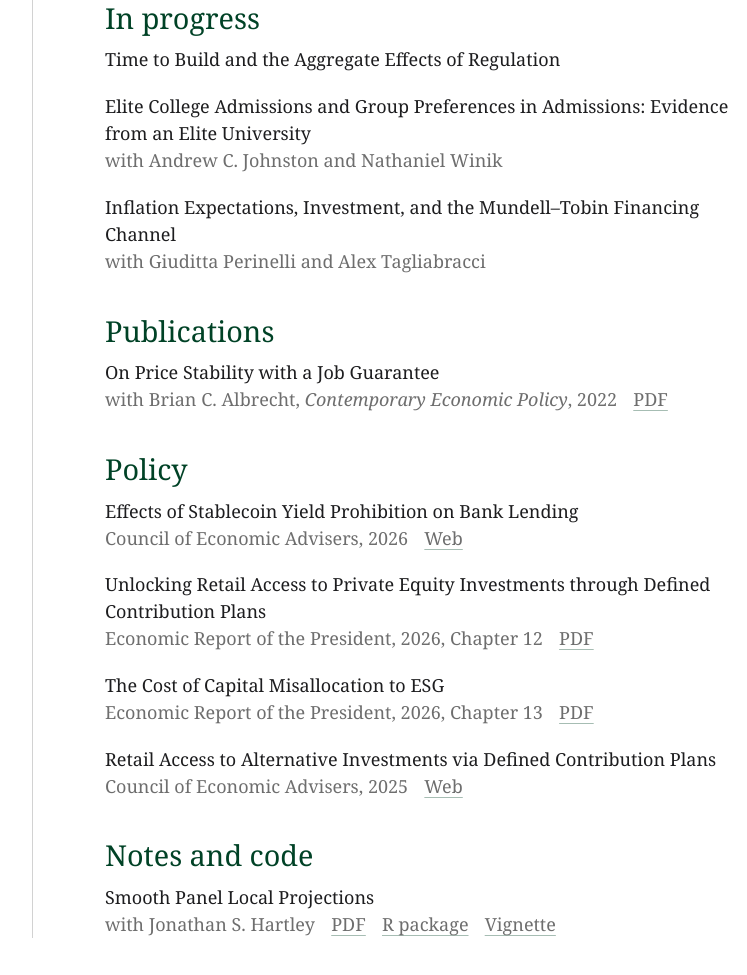
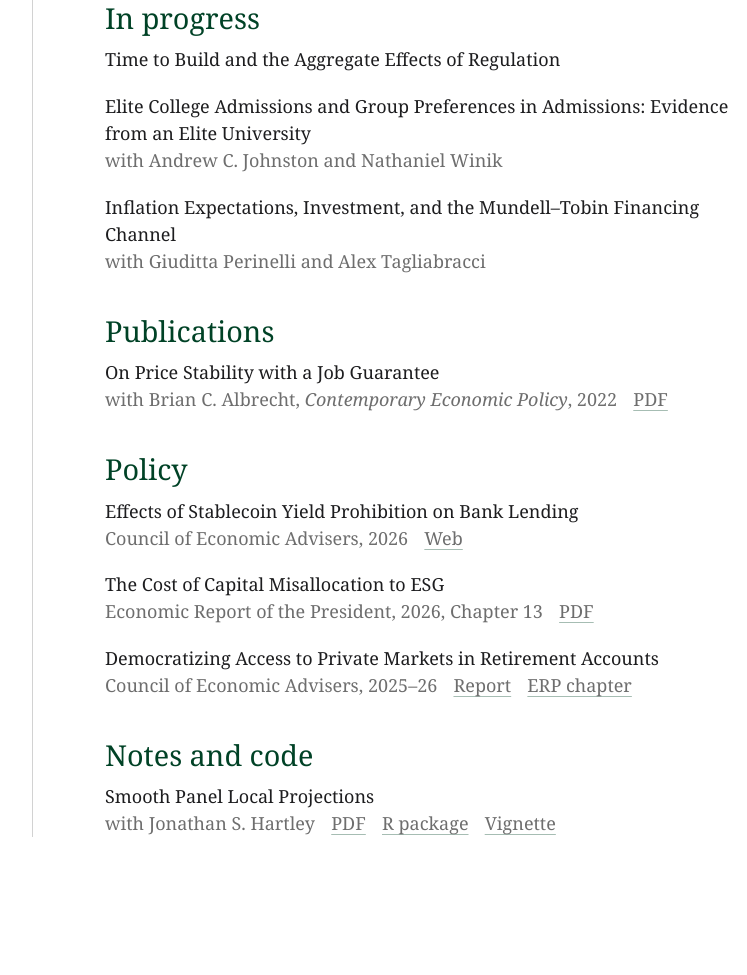
Before and after one commit to jackson-mejia/website, a plain HTML site: page index.html in a window 1280 px wide. Shown: the part 477-1452 px from the top of the page, without its empty margins (428-1175 px from the left). Drawn offline with Linux system fonts and the light colour scheme; a web font is replaced by a local one.

Commit message:
Add CEA to bio; reorder and consolidate Policy entries
Co-Authored-By: Claude Opus 5.5 <noreply@anthropic.com>
Claude-Session: https://claude.ai/code/session_01JyrsReSSXLL85aAWc7YFoE

```diff
--- a/index.html
+++ b/index.html
@@ -111,7 +111,7 @@
   <aside>
     <h1>Jackson Mejia</h1>
     <p class="role">Assistant Professor of Economics<br>School of Civic Leadership<br>University of Texas at Austin</p>
-    <p class="bio">I study topics in public finance and macroeconomics, and am particularly interested in the evaluation and design of fiscal policy. I received my PhD in economics from MIT in 2026 and hold a courtesy appointment in the Department of Economics.</p>
+    <p class="bio">I study topics in public finance and macroeconomics and am particularly interested in the evaluation and design of fiscal policy. I served as an economist at the Council of Economic Advisers in 2025–26, received my PhD in economics from MIT in 2026, and hold a courtesy appointment in the Department of Economics.</p>
     <ul class="contact">
       <li><a href="https://jackson-mejia.github.io/staticfiles/cv_mejia_jackson.pdf">CV</a></li>
       <li><a href="mailto:jackson.mejia@austin.utexas.edu">Email</a></li>
@@ -206,15 +206,6 @@
           </div>
         </li>
         <li>
-          Unlocking Retail Access to Private Equity Investments through Defined Contribution Plans
-          <div class="meta">
-            <span>Economic Report of the President, 2026, Chapter 12</span>
-            <span class="links">
-              <a href="https://www.whitehouse.gov/wp-content/uploads/2026/04/ERP-2026-12.-Unlocking-Retail-Access-to-Private-Equity-Investments-through-Defined-Contribution-Plans.pdf">PDF</a>
-            </span>
-          </div>
-        </li>
-        <li>
           The Cost of Capital Misallocation to ESG
           <div class="meta">
             <span>Economic Report of the President, 2026, Chapter 13</span>
@@ -224,11 +215,12 @@
           </div>
         </li>
         <li>
-          Retail Access to Alternative Investments via Defined Contribution Plans
+          Democratizing Access to Private Markets in Retirement Accounts
           <div class="meta">
-            <span>Council of Economic Advisers, 2025</span>
+            <span>Council of Economic Advisers, 2025–26</span>
             <span class="links">
-              <a href="https://www.whitehouse.gov/research/2025/08/retail-access-to-alternative-investments-via-defined-contribution-plans/">Web</a>
+              <a href="https://www.whitehouse.gov/research/2025/08/retail-access-to-alternative-investments-via-defined-contribution-plans/">Report</a>
+              <a href="https://www.whitehouse.gov/wp-content/uploads/2026/04/ERP-2026-12.-Unlocking-Retail-Access-to-Private-Equity-Investments-through-Defined-Contribution-Plans.pdf">ERP chapter</a>
             </span>
           </div>
         </li>
```
